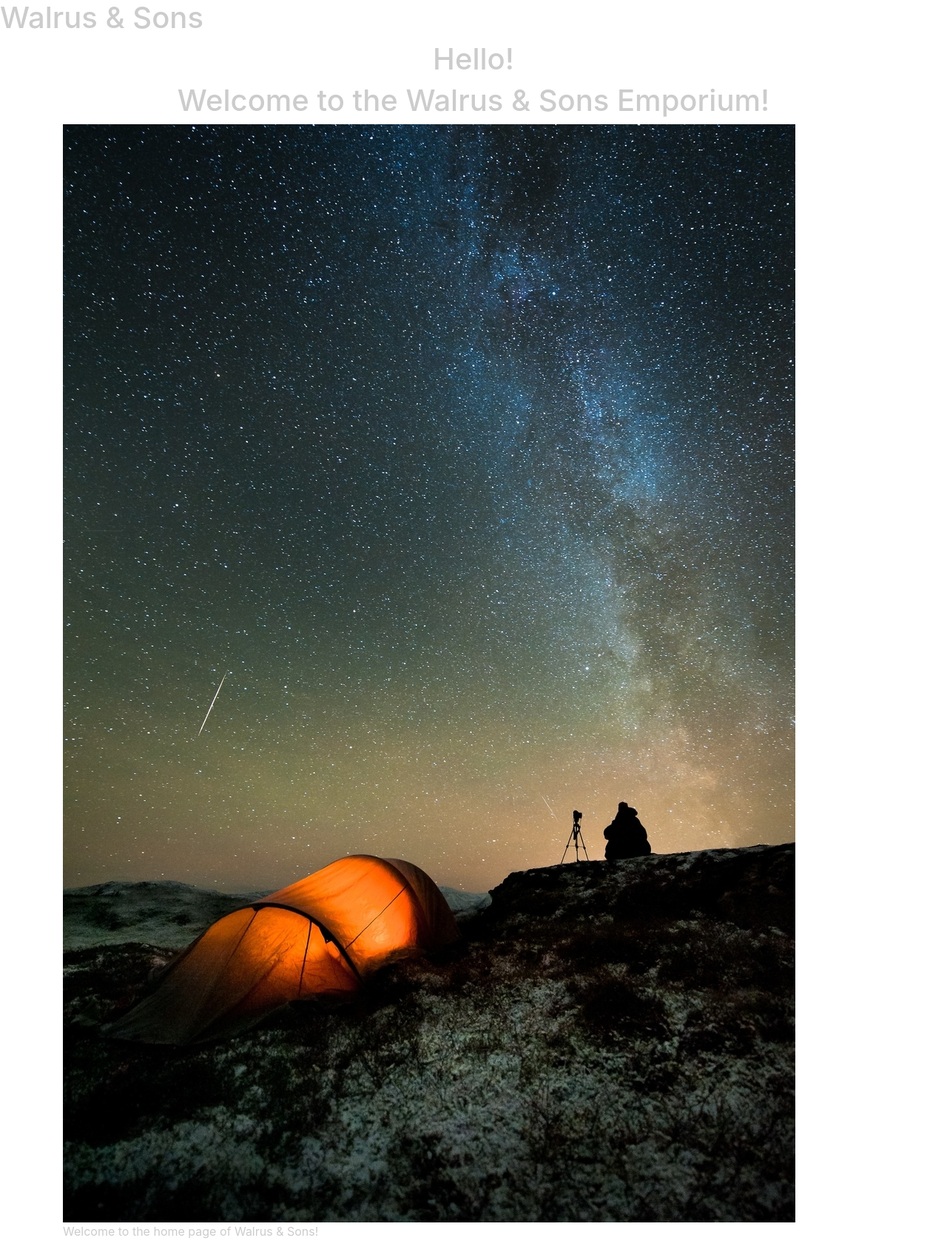
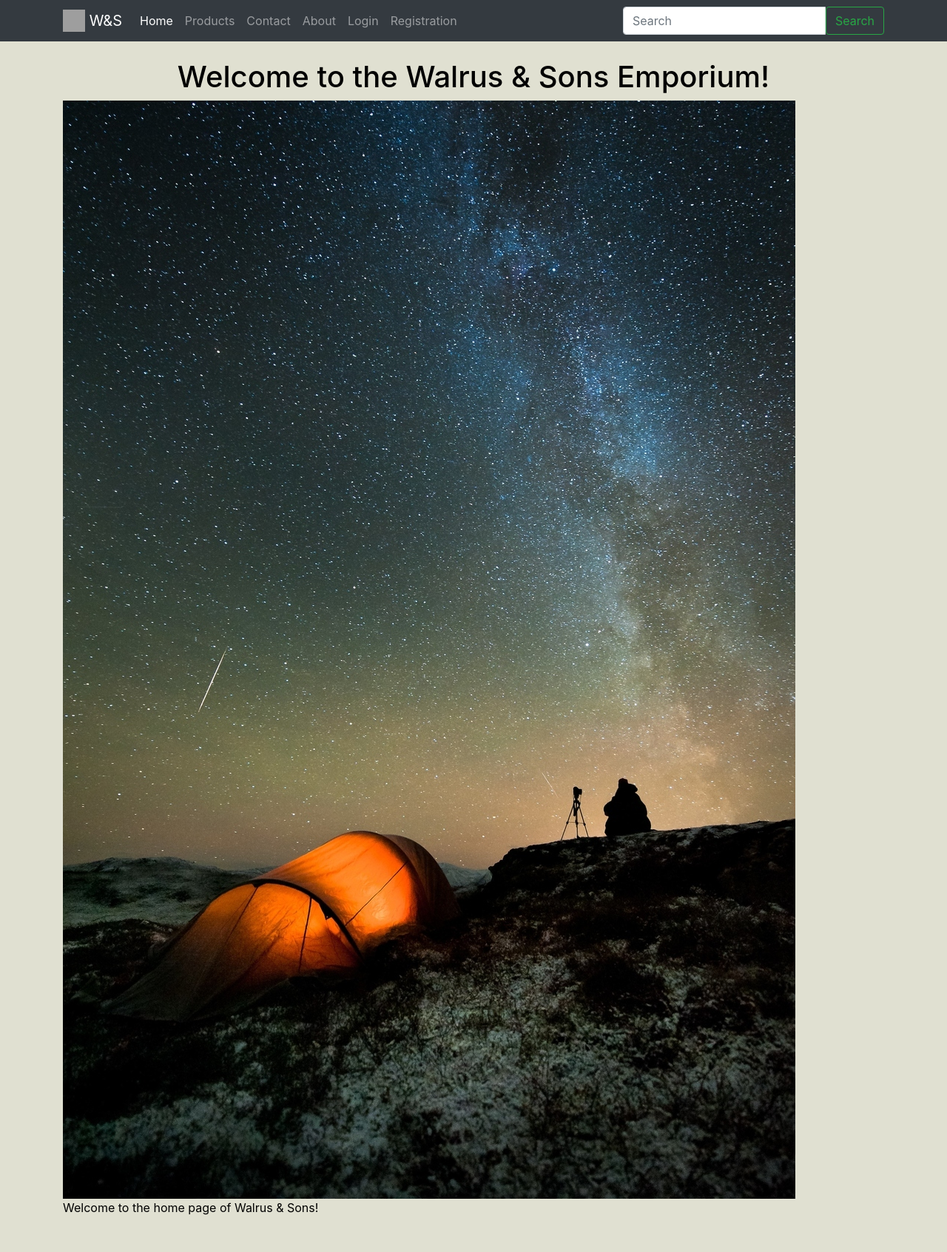
Before and after one commit to Troybellavance/DjangoWandS, a Django app: page / in a window 1280 px wide. Shown: the whole page at 74% size. After the commit the page ends 1643 px from the top, so only its background shows below. Run offline with Django 3.2, Linux system fonts and the light colour scheme; some libraries are stand-ins or nearby versions; grey boxes are pictures that could not be loaded.

Commit message:
template changes

```diff
--- a/templates/authentication/login.html
+++ b/templates/authentication/login.html
@@ -1,4 +1,9 @@
+{% extends "base.html" %}
+
+{% block content %}
+<h1>Login</h1>
 <form method='POST'> {% csrf_token %}
   {{ form }}
     <button type='submit' class='btn btn-default'>Submit</button>
 </form>
+{% endblock content %}
--- a/templates/authentication/registration.html
+++ b/templates/authentication/registration.html
@@ -1,4 +1,9 @@
+{% extends "base.html" %}
+
+{% block content %}
+<h1>Registration</h1>
 <form method='POST'> {% csrf_token %}
   {{ form }}
     <button type='submit' class='btn btn-default'>Submit</button>
 </form>
+{% endblock content %}
--- a/templates/base.html
+++ b/templates/base.html
@@ -9,10 +9,11 @@
         {% include 'base/css.html' %}
         {% block base_head %} {% endblock base_head %}
     </head>
-    <body>
+    <body style="background-color:#e0e0d1">
       {% include 'base/navbar.html' with brand_name='Walrus & Sons' %}
+      <div class='container'>
       {% block content %}{% endblock content %}
-
+    </div>
 
         {% include 'base/js.html' %}
     </body>
--- a/templates/base/navbar.html
+++ b/templates/base/navbar.html
@@ -1 +1,61 @@
-<h1>{{ brand_name }}</h1>
+{% url 'home' as home_url %}
+{% url 'wandsproducts:list' as wandsproducts_url %}
+{% url 'contact' as contact_url %}
+{% url 'about' as about_url %}
+{% url 'login' as login_url %}
+{% url 'registration' as registration_url %}
+
+<nav class="navbar navbar-expand-lg navbar-dark bg-dark mb-4">
+  <div class='container'>
+  <a class="navbar-brand" href="#"><img src="http://getbootstrap.com/assets/brand/bootstrap-solid.svg" width="30" height="30" class="d-inline-block align-top" alt="">
+  W&S
+  </a>
+  <button class="navbar-toggler" type="button" data-toggle="collapse" data-target="#navbarSupportedContent" aria-controls="navbarSupportedContent" aria-expanded="false" aria-label="Toggle navigation">
+    <span class="navbar-toggler-icon"></span>
+  </button>
+
+  <div class="collapse navbar-collapse" id="navbarSupportedContent">
+    <ul class="navbar-nav mr-auto">
+      <li class=" nav-item {% if request.path == home_url %}active{% endif %}">
+        <a class="nav-link" href="{{ home_url }}">Home <span class="sr-only">(current)</span></a>
+      </li>
+      <li class=" nav-item {% if request.path == wandsproducts_url %}active{% endif %}">
+        <a class="nav-link" href="{{ wandsproducts_url }}">Products<span class="sr-only">(current)</span></a>
+      </li>
+      <!-- <li class="nav-item dropdown">
+        <a class="nav-link dropdown-toggle" href="#" id="navbarDropdown" role="button" data-toggle="dropdown" aria-haspopup="true" aria-expanded="false">
+          Products
+        </a>
+        <div class="dropdown-menu" aria-labelledby="navbarDropdown">
+          <a class="dropdown-item" href="#">Meals</a>
+          <a class="dropdown-item" href="#">Trinkets</a>
+          <a class="dropdown-item" href="#">Housing</a>
+          <a class="dropdown-item" href="#">Anti-Orca Ordnance</a>
+          <div class="dropdown-divider"></div>
+          <a class="dropdown-item" href="#">E-Books</a>
+          <a class="dropdown-item" href="#">Training</a>
+        </div>
+      </li> -->
+      <li class=" nav-item {% if request.path == contact_url %}active{% endif %}">
+        <a class="nav-link" href="{{ contact_url }}">Contact<span class="sr-only">(current)</span></a>
+      </li>
+      <li class=" nav-item {% if request.path == about_url %}active{% endif %}">
+        <a class="nav-link" href="{{ about_url }}">About<span class="sr-only">(current)</span></a>
+      </li>
+      {% if request.user.is_authenticated %}
+      <li class=" nav-item {% if request.path == login_url %}active{% endif %}">
+        <a class="nav-link" href="{{ login_url }}">Logout<span class="sr-only">(current)</span></a>
+      </li>
+      {% else %}
+      <li class=" nav-item {% if request.path == login_url %}active{% endif %}">
+        <a class="nav-link" href="{{ login_url }}">Login<span class="sr-only">(current)</span></a>
+      </li>
+      <li class=" nav-item {% if request.path == registration_url %}active{% endif %}">
+        <a class="nav-link" href="{{ registration_url }}">Registration<span class="sr-only">(current)</span></a>
+      </li>
+      {% endif %}
+    </ul>
+    {% include 'search/snippets/search-form.html' %}
+  </div>
+  </div>
+</nav>
--- a/templates/home_page.html
+++ b/templates/home_page.html
@@ -10,26 +10,25 @@
 
 {% block content %}
 
-<div class='text-center'>
-    <h1>{{title}}</h1>
+<div class='text-center' style="color: black">
     <h1>Welcome to the Walrus & Sons Emporium!</h1>
 </div>
-<div class='container'>
+
 <div class='row'>
   <div class='col'>
     <img src="{% static 'img/galaxy.jpg' %}" class='img-fluid' </>
-    <p>{{content}}</p>
+    <p style="color: black">{{content}}</p>
   </div>
 </div>
 {% if request.user.is_authenticated %}
 <div class='row'>
   <div class='col'>
-  <h1>Premium Content</h1>
+  <h1 style="color: black">Premium Content</h1>
   {{ premium_content }}
   </div>
   </div>
 {% endif %}
-</div>
+
 
 {% endblock content %}
 
```
Also changed, not shown: templates/about/about_page.html (+14 -0 lines), templates/bootstrap/example.html (added, +55 -0 lines).
